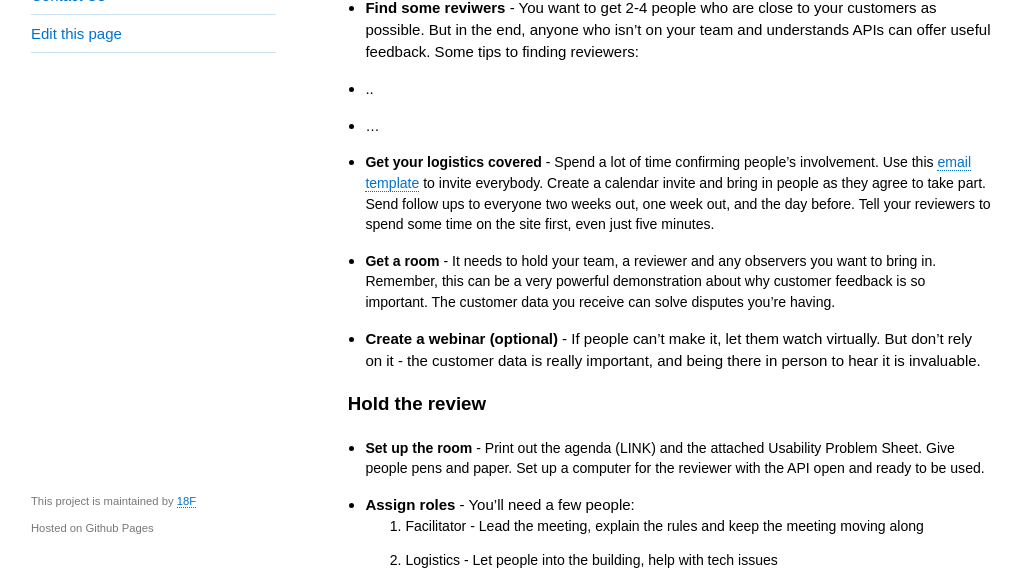
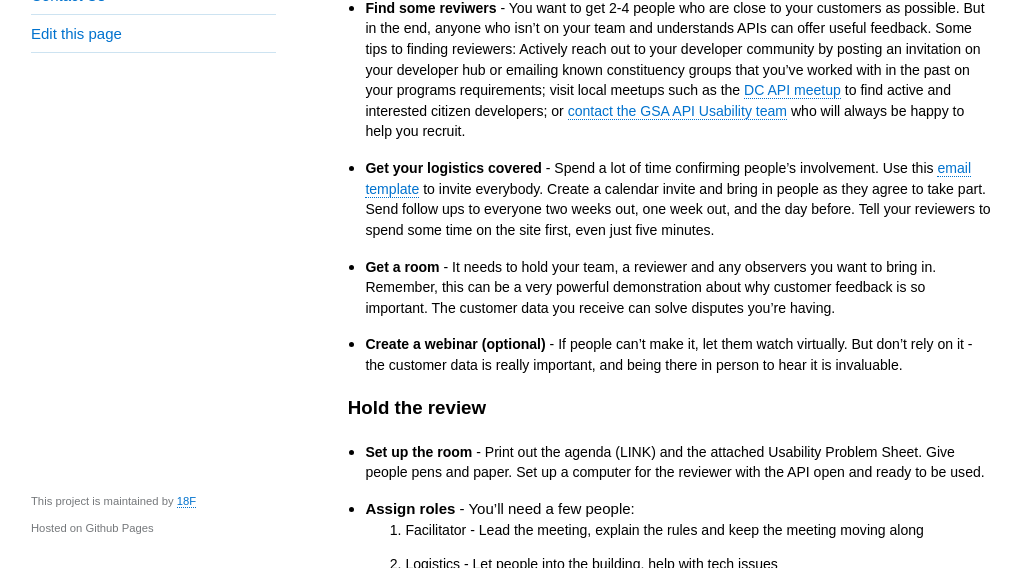
Before and after one commit to 18F/API-Usability-Testing, a Jekyll site: the page built from pages/guide.md, in a window 1280 px wide and 900 px high, cut to the strip 332-900 px from the top of the window. Shown: the whole strip, without its empty margins (129-1150 px from the left). Built offline with Jekyll 4.4.1, drawn with Linux system fonts in a browser that asks for light colours.

Commit message:
Update guide.md

```diff
--- a/pages/guide.md
+++ b/pages/guide.md
@@ -8,9 +8,7 @@ Here's how to create your own API Usability Evaluation:
 ### Plan
 + **Sell this concept to your team** - You're going to be spending some time getting this together, so let's make it count. Do people understand why User Experience is important? Are they willing to make changes based on the feedback you get? Get people on board, and get them excited about the evaluation.
 
-+ **Find some reviwers** - You want to get 2-4 people who are close to your customers as possible. But in the end, anyone who isn't on your team and understands APIs can offer useful feedback.  Some tips to finding reviewers:
- * ..
- * ...
++ **Find some reviwers** - You want to get 2-4 people who are close to your customers as possible. But in the end, anyone who isn't on your team and understands APIs can offer useful feedback.  Some tips to finding reviewers: Actively reach out to your developer community by posting an invitation on your developer hub or emailing known constituency groups that you've worked with in the past on your programs requirements; visit local meetups such as the [DC API meetup](www.meetup.com/DC-Web-API-User-Group/) to find active and interested citizen developers; or [contact the GSA API Usability team](http://18f.github.io/API-Usability-Testing/pages/contact_us.html) who will always be happy to help you recruit.
 
 + **Get your logistics covered** -  Spend a lot of time confirming people's involvement. Use this [email template](http://18f.github.io/API-Usability-Testing/pages/templates)  to invite everybody. Create a calendar invite and bring in people as they agree to take part. Send follow ups to everyone two weeks out, one week out, and the day before.  Tell your reviewers to spend some time on the site first, even just five minutes.
 
```
